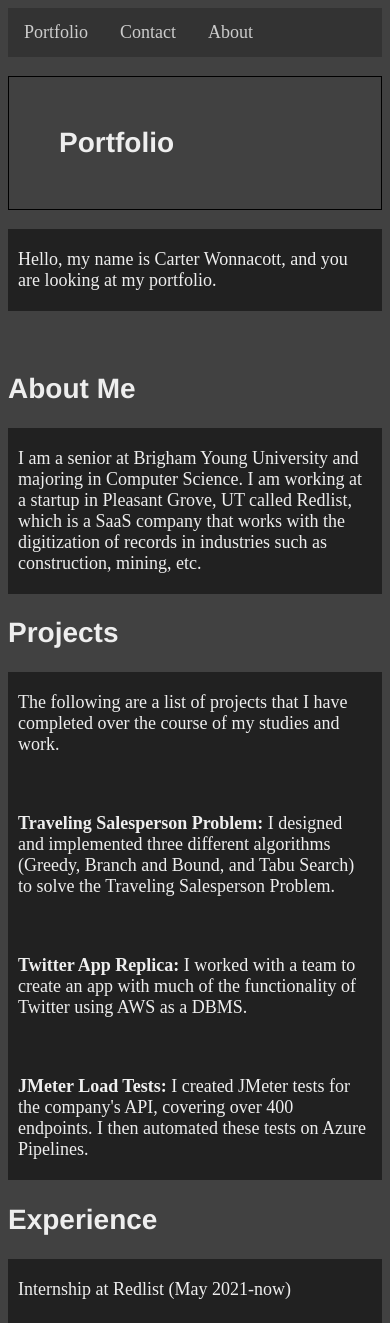
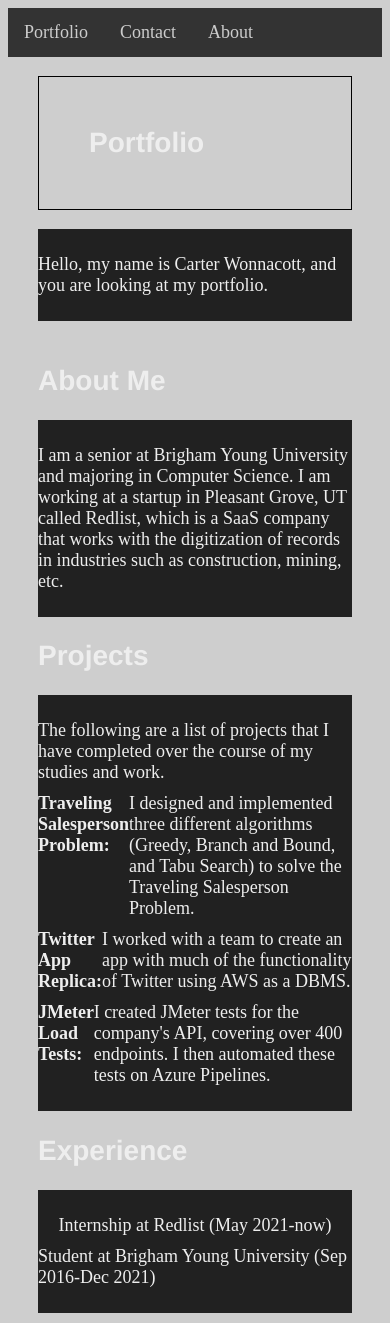
Before and after one commit to carterwonnacott/portfolio, a plain HTML site: page index.html in a window 390 px wide. Shown: the top 1323 px of the page. Drawn offline with Linux system fonts and the light colour scheme.

Commit message:
Add flexbox and responsive design

```diff
--- a/index.html
+++ b/index.html
@@ -10,33 +10,35 @@
             <li><a href="#contact">Contact</a></li>
             <li><a class="active" href="#about">About</a></li>
         </ul>
+        <div id="wrapall">
             <h1 id="portfolio">Portfolio</h1>
             <div class="content">
-            <p>Hello, my name is Carter Wonnacott, and you are looking at my portfolio.</p>
+                <div class="content-item">Hello, my name is Carter Wonnacott, and you are looking at my portfolio.</div>
             </div>
             <br>
             <h2 id="about">About Me</h2>
             <div class="content">
-            <p>I am a senior at Brigham Young University and majoring in Computer Science.  I am working at a startup in Pleasant Grove, UT called Redlist, which is a SaaS company that works with the digitization of records in industries such as construction, mining, etc.</p>
+                <div class="content-item">I am a senior at Brigham Young University and majoring in Computer Science.  I am working at a startup in Pleasant Grove, UT called Redlist, which is a SaaS company that works with the digitization of records in industries such as construction, mining, etc.</div>
             </div>
             <h2>Projects</h2>
             <div class="content">
-            <p>The following are a list of projects that I have completed over the course of my studies and work.</p>
-            <p><strong>Traveling Salesperson Problem:</strong> I designed and implemented three different algorithms (Greedy, Branch and Bound, and Tabu Search) to solve the Traveling Salesperson Problem.</p>
-            <p><strong>Twitter App Replica:</strong> I worked with a team to create an app with much of the functionality of Twitter using AWS as a DBMS.</p>
-            <p><strong>JMeter Load Tests:</strong> I created JMeter tests for the company's API, covering over 400 endpoints.  I then automated these tests on Azure Pipelines.</p>
+                <div class="content-item">The following are a list of projects that I have completed over the course of my studies and work.</div>
+                <div class="content-item"><strong>Traveling Salesperson Problem:</strong> I designed and implemented three different algorithms (Greedy, Branch and Bound, and Tabu Search) to solve the Traveling Salesperson Problem.</div>
+                <div class="content-item"><strong>Twitter App Replica: </strong> I worked with a team to create an app with much of the functionality of Twitter using AWS as a DBMS.</div>
+                <div class="content-item"><strong>JMeter Load Tests: </strong> I created JMeter tests for the company's API, covering over 400 endpoints.  I then automated these tests on Azure Pipelines.</div>
             </div>
             <h2>Experience</h2>
             <div class="content">
-            <p>Internship at Redlist (May 2021-now)</p>
-            <p>Student at Brigham Young University (Sep 2016-Dec 2021)</p>
+                <div class="content-item">Internship at Redlist (May 2021-now)</div>
+                <div class="content-item">Student at Brigham Young University (Sep 2016-Dec 2021)</div>
             </div>
             <h2 id="contact">Contact Me</h2>
             <div class="content">
-            <p><strong>Email:</strong> carterdwonnacott@gmail.com</p>
-            <p><a href="https://www.linkedin.com/in/carter-wonnacott/">LinkedIn</a></p>
-            <p><a href="https://github.com/carterwonnacott">GitHub</a></p>
+                <div class="content-item"><strong>Email:</strong> carterdwonnacott@gmail.com</div>
+                <div class="content-item"><a href="https://www.linkedin.com/in/carter-wonnacott/">LinkedIn</a></div>
+                <div class="content-item"><a href="https://github.com/carterwonnacott">GitHub</a></div>
             </div>
             <hr/>
+        </div>
     </body>
 </html>
--- a/styles.css
+++ b/styles.css
@@ -19,15 +19,32 @@ h1, h2, h3, h4, h5, h6 {
     font-family: "Helvetica", "Arial", sans-serif;
 }
 
-p {
+.content {
+    background-color: #212121;
+    display: flex;
+    justify-content: flex-start;
+    flex-direction: column;
+    flex-wrap: wrap;
+    align-items: center;
     padding-top: 20px;
     padding-bottom: 20px;
-    padding-left: 10px;
-    padding-right: 10px;
 }
 
-.content {
-    background-color: #212121;
+.content-item {
+    margin: auto;
+    width: auto;
+    display: flex;
+    padding-top: 5px;
+    padding-bottom: 5px;
+    justify-content: space-around;
+}
+
+#wrapall {
+    margin-left: 30px;
+    margin-right: 30px;
+    display: flex;
+    justify-content: center;
+    flex-direction: column;
 }
 
 #contact {
@@ -75,3 +92,25 @@ li a {
 li a:hover {
     background-color: #111;
 }
+
+/* Desktop Styles*/
+@media only screen and (min-width: 961px) {
+    body {
+      background-color: #262626;
+    }
+
+    .content {
+        flex-direction: row;
+    }
+}
+
+/* Mobile Styles */
+@media only screen and (max-width: 400px) {
+    body {
+      background-color: #cecece;
+    }
+
+    .content {
+        flex-direction: column;
+    }
+  }
```
Lines whose indentation alone changed are shown as unchanged.
